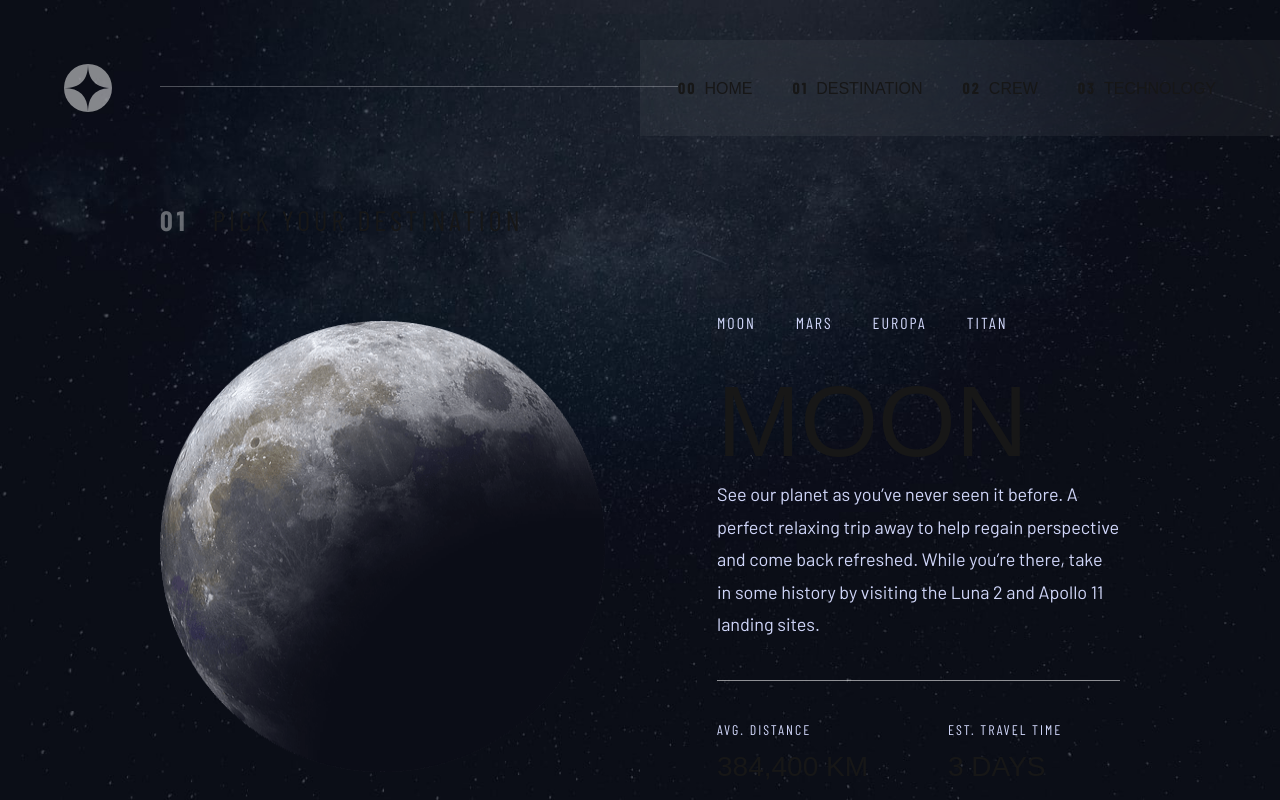
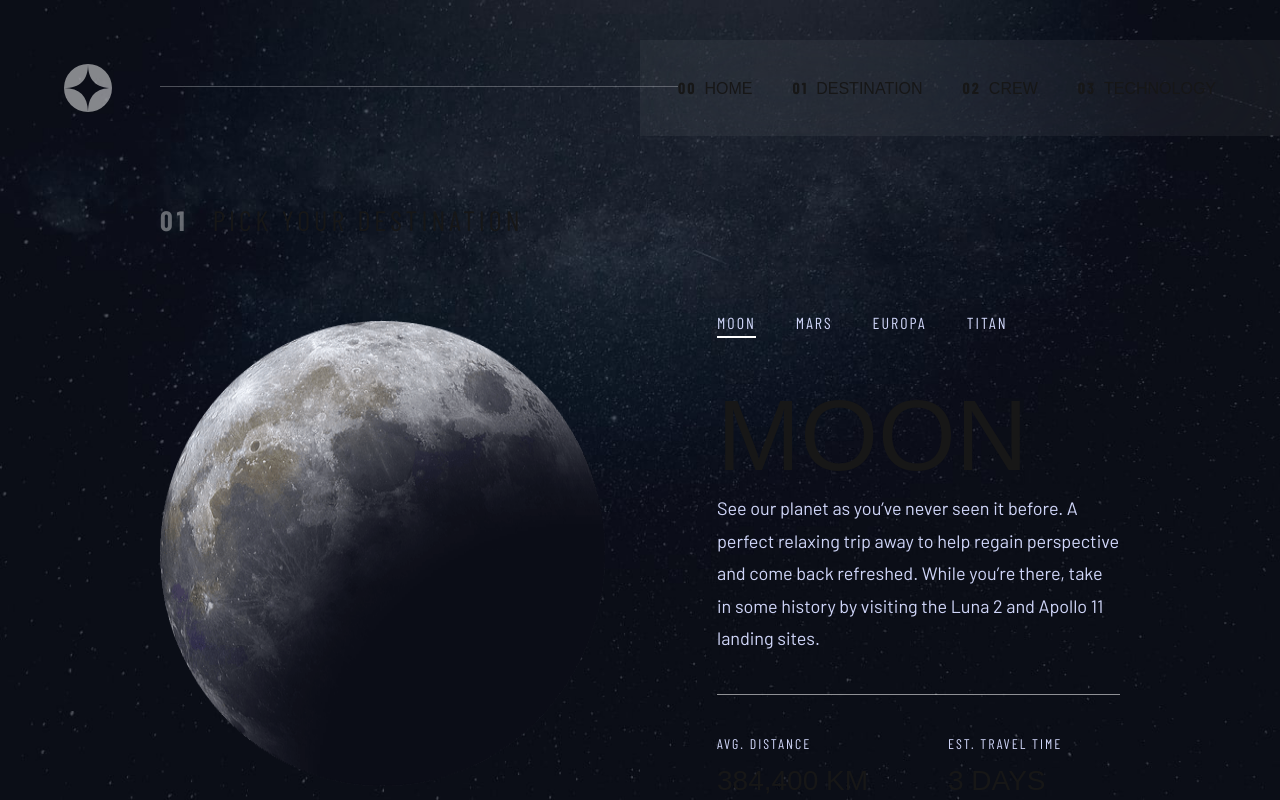
Before and after one commit to muhkyle17/birthday-reminder, a Next.js app: page /destination in a window 1280 px wide. Built offline with nearby package versions, Linux system fonts and the light colour scheme; a web font is replaced by a local one.

Commit message:
Add transition for when switching through tabs

```diff
--- a/src/app/destination/page.js
+++ b/src/app/destination/page.js
@@ -49,19 +49,20 @@ const tabs = [
 
 const HoverMiniTab = () => {
   const [activeTab, setActiveTab] = useState(1)
-  console.log(activeTab, 'activeTab')
+  const tabContent = tabs.find(tab => tab.id === activeTab)
 
-  const tabContent = tabs.find(tab => tab.id === activeTab)
   return (
     <div className='flex flex-row gap-28'>
       {activeTab && (
         <>
-          <Image src={tabContent?.image} />
+          <Image src={tabContent?.image} alt={`${tabContent.label} Image`} />
           <div className='flex flex-col'>
             <div className='flex flex-row gap-10 typography-preset-eight text-secondary uppercase'>
               {tabs.map(tab => (
                 <p
-                  className={`cursor-pointer ${activeTab === tabContent.id ? '' : ''}`}
+                  className={`cursor-pointer pb-3 transition-all duration-700 border-b-2 ${
+                    activeTab === tab.id ? 'border-white' : 'border-transparent'
+                  }`}
                   onMouseEnter={() => setActiveTab(tab.id)}>
                   {tab.label}
                 </p>
```
